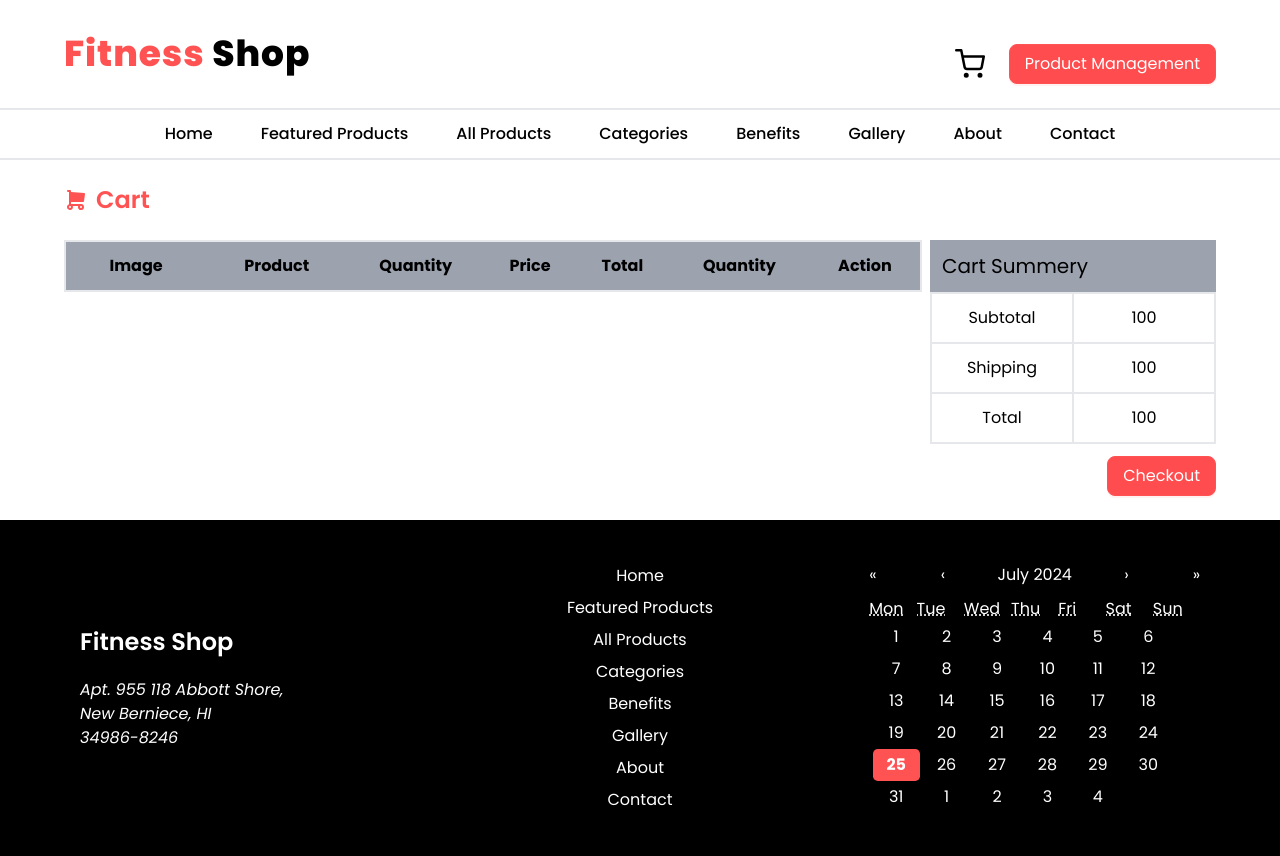
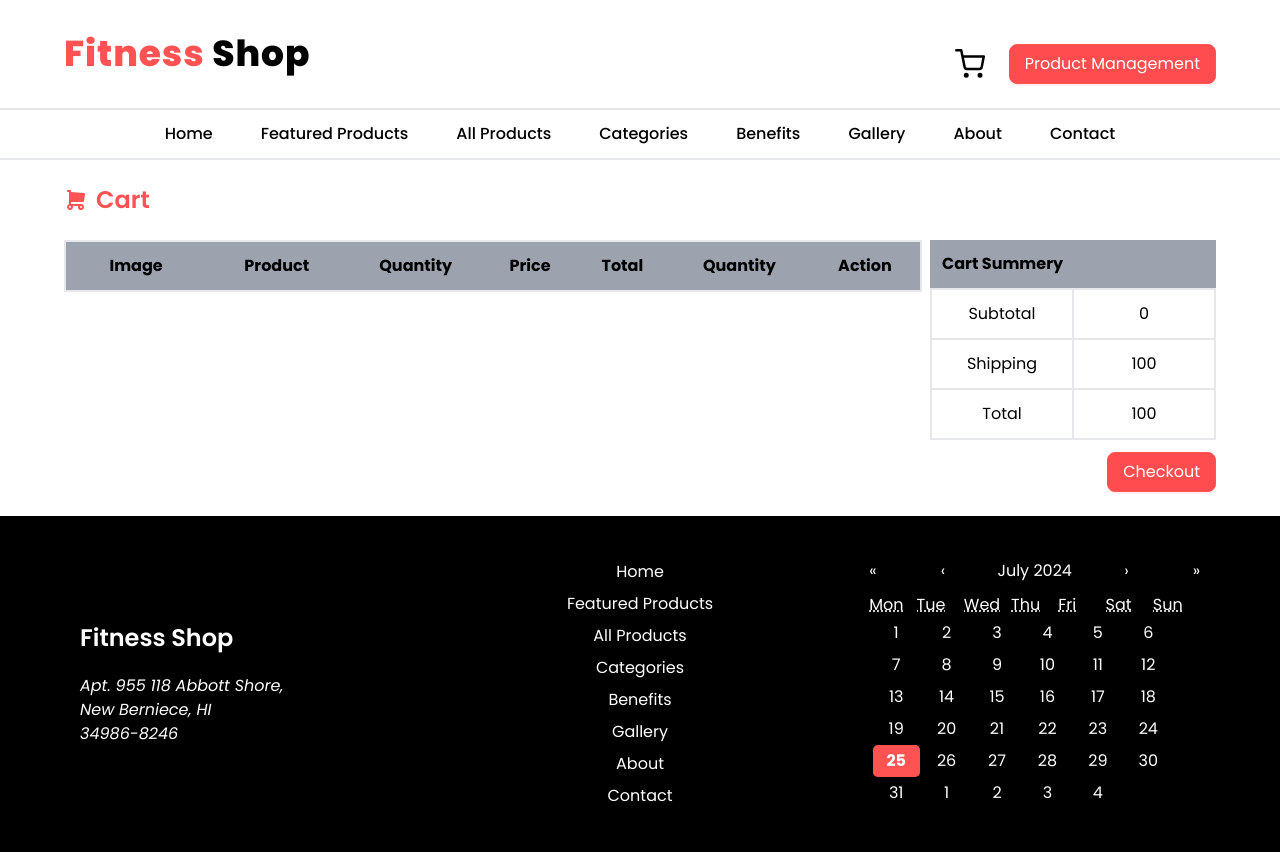
Before and after one commit to thdihan/ph-fitness-shop, a React (Vite) app: page /cart in a window 1280 px wide. Built offline with nearby package versions, Linux system fonts and the light colour scheme.

Commit message:
Cart Summery Update done

```diff
--- a/src/pages/Cart.tsx
+++ b/src/pages/Cart.tsx
@@ -5,10 +5,19 @@ import { SizeType } from "../types";
 import { useNavigate } from "react-router-dom";
 import { useAppSelector } from "../redux/hooks";
 import { getCartProducts } from "../redux/features/cart/cartSlice";
+import { useEffect, useState } from "react";
 const Cart = () => {
     const navitate = useNavigate();
     const products = useAppSelector(getCartProducts);
     console.log(products);
+    const [total, setTotal] = useState(0);
+    useEffect(() => {
+        setTotal(
+            products?.reduce((acc, product) => {
+                return acc + product.qty * product.price;
+            }, 0)
+        );
+    }, [products]);
     return (
         <div className="px-4 md:px-8 lg:px-16 py-6">
             <div>
@@ -47,13 +56,13 @@ const Cart = () => {
 
                 <div className=" mt-6 flex-1">
                     <div>
-                        <h2 className="text-xl  bg-gray-400 p-3">
+                        <h2 className="text-md font-bold  bg-gray-400 p-3">
                             Cart Summery
                         </h2>
                         <table className="w-full text-center border-2">
                             <tr className="border-b-2 divide-x-2">
                                 <td className="w-[100px] p-3">Subtotal</td>
-                                <td className="w-[100px]  p-3">100</td>
+                                <td className="w-[100px]  p-3">{total}</td>
                             </tr>
                             <tr className="border-b-2 divide-x-2">
                                 <td className="w-[100px]  p-3">Shipping</td>
@@ -61,7 +70,9 @@ const Cart = () => {
                             </tr>
                             <tr className="border-b-2 divide-x-2">
                                 <td className="w-[100px]  p-3">Total</td>
-                                <td className="w-[100px]  p-3">100</td>
+                                <td className="w-[100px]  p-3">
+                                    {total + 100}
+                                </td>
                             </tr>
                         </table>
                     </div>
```
